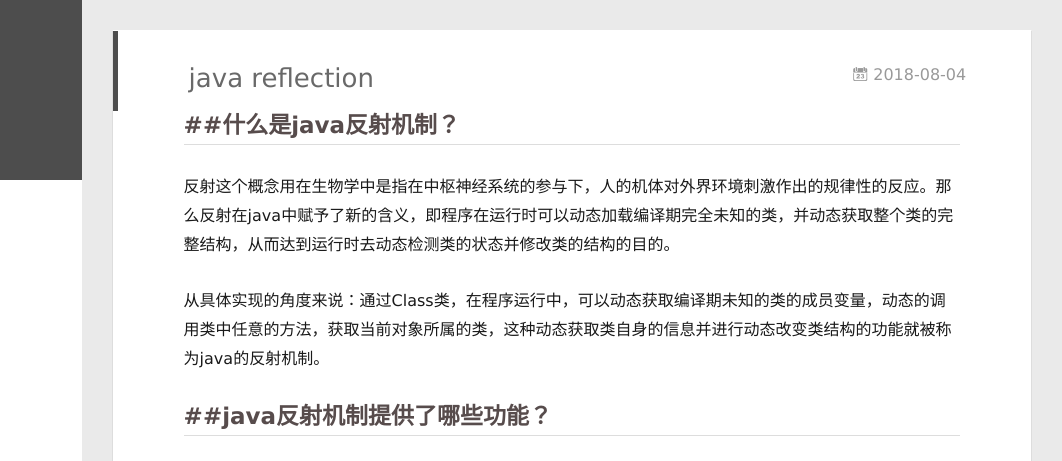
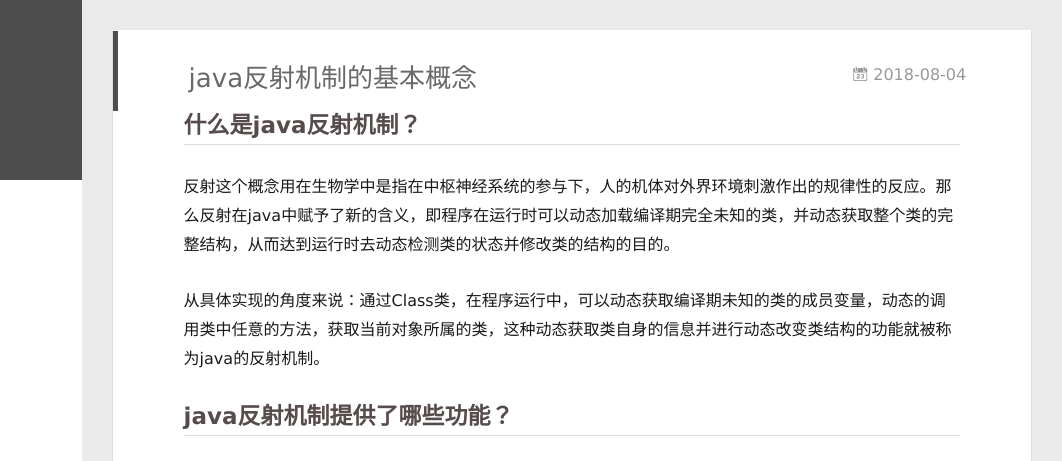
Before and after one commit to tongqinghuan/tongqinghuan.github.io, a plain HTML site: page 2018/08/04/java反射机制/index.html in a window 1280 px wide. Shown: the top 461 px of the page, 218-1280 px from the left. Drawn offline with Linux system fonts and the light colour scheme; files whose address does not match are found by name.

Commit message:
Site updated: 2018-08-04 19:00:29

```diff
--- a/2018/08/04/java反射机制/index.html
+++ b/2018/08/04/java反射机制/index.html
@@ -6,19 +6,19 @@
   <meta name="renderer" content="webkit">
   <meta http-equiv="X-UA-Compatible" content="IE=edge" >
   <link rel="dns-prefetch" href="http://yoursite.com">
-  <title>java reflection | Hexo</title>
+  <title>java反射机制的基本概念 | Hexo</title>
   <meta name="viewport" content="width=device-width, initial-scale=1, maximum-scale=1">
-  <meta name="description" content="##什么是java反射机制？反射这个概念用在生物学中是指在中枢神经系统的参与下，人的机体对外界环境刺激作出的规律性的反应。那么反射在java中赋予了新的含义，即程序在运行时可以动态加载编译期完全未知的类，并动态获取整个类的完整结构，从而达到运行时去动态检测类的状态并修改类的结构的目的。 从具体实现的角度来说：通过Class类，在程序运行中，可以动态获取编译期未知的类的成员变量，动态的调用类中任意的">
+  <meta name="description" content="什么是java反射机制？反射这个概念用在生物学中是指在中枢神经系统的参与下，人的机体对外界环境刺激作出的规律性的反应。那么反射在java中赋予了新的含义，即程序在运行时可以动态加载编译期完全未知的类，并动态获取整个类的完整结构，从而达到运行时去动态检测类的状态并修改类的结构的目的。 从具体实现的角度来说：通过Class类，在程序运行中，可以动态获取编译期未知的类的成员变量，动态的调用类中任意的方法">
 <meta property="og:type" content="article">
-<meta property="og:title" content="java reflection">
+<meta property="og:title" content="java反射机制的基本概念">
 <meta property="og:url" content="http://yoursite.com/2018/08/04/java反射机制/index.html">
 <meta property="og:site_name" content="Hexo">
-<meta property="og:description" content="##什么是java反射机制？反射这个概念用在生物学中是指在中枢神经系统的参与下，人的机体对外界环境刺激作出的规律性的反应。那么反射在java中赋予了新的含义，即程序在运行时可以动态加载编译期完全未知的类，并动态获取整个类的完整结构，从而达到运行时去动态检测类的状态并修改类的结构的目的。 从具体实现的角度来说：通过Class类，在程序运行中，可以动态获取编译期未知的类的成员变量，动态的调用类中任意的">
+<meta property="og:description" content="什么是java反射机制？反射这个概念用在生物学中是指在中枢神经系统的参与下，人的机体对外界环境刺激作出的规律性的反应。那么反射在java中赋予了新的含义，即程序在运行时可以动态加载编译期完全未知的类，并动态获取整个类的完整结构，从而达到运行时去动态检测类的状态并修改类的结构的目的。 从具体实现的角度来说：通过Class类，在程序运行中，可以动态获取编译期未知的类的成员变量，动态的调用类中任意的方法">
 <meta property="og:locale" content="default">
-<meta property="og:updated_time" content="2018-08-04T10:47:54.026Z">
+<meta property="og:updated_time" content="2018-08-04T10:51:36.632Z">
 <meta name="twitter:card" content="summary">
-<meta name="twitter:title" content="java reflection">
-<meta name="twitter:description" content="##什么是java反射机制？反射这个概念用在生物学中是指在中枢神经系统的参与下，人的机体对外界环境刺激作出的规律性的反应。那么反射在java中赋予了新的含义，即程序在运行时可以动态加载编译期完全未知的类，并动态获取整个类的完整结构，从而达到运行时去动态检测类的状态并修改类的结构的目的。 从具体实现的角度来说：通过Class类，在程序运行中，可以动态获取编译期未知的类的成员变量，动态的调用类中任意的">
+<meta name="twitter:title" content="java反射机制的基本概念">
+<meta name="twitter:description" content="什么是java反射机制？反射这个概念用在生物学中是指在中枢神经系统的参与下，人的机体对外界环境刺激作出的规律性的反应。那么反射在java中赋予了新的含义，即程序在运行时可以动态加载编译期完全未知的类，并动态获取整个类的完整结构，从而达到运行时去动态检测类的状态并修改类的结构的目的。 从具体实现的角度来说：通过Class类，在程序运行中，可以动态获取编译期未知的类的成员变量，动态的调用类中任意的方法">
 
     <link rel="alternative" href="/atom.xml" title="Hexo" type="application/atom+xml">
 
@@ -161,7 +161,7 @@
 
 
     <h1 class="article-title" itemprop="name">
-      java reflection
+      java反射机制的基本概念
     </h1>
 
 
@@ -174,9 +174,9 @@
 
     <div class="article-entry" itemprop="articleBody">
 
-        <h2 id="什么是java反射机制？"><a href="#什么是java反射机制？" class="headerlink" title="##什么是java反射机制？"></a>##什么是java反射机制？</h2><p>反射这个概念用在生物学中是指在中枢神经系统的参与下，人的机体对外界环境刺激作出的规律性的反应。那么反射在java中赋予了新的含义，即程序在运行时可以动态加载编译期完全未知的类，并动态获取整个类的完整结构，从而达到运行时去动态检测类的状态并修改类的结构的目的。</p>
+        <h2 id="什么是java反射机制？"><a href="#什么是java反射机制？" class="headerlink" title="什么是java反射机制？"></a>什么是java反射机制？</h2><p>反射这个概念用在生物学中是指在中枢神经系统的参与下，人的机体对外界环境刺激作出的规律性的反应。那么反射在java中赋予了新的含义，即程序在运行时可以动态加载编译期完全未知的类，并动态获取整个类的完整结构，从而达到运行时去动态检测类的状态并修改类的结构的目的。</p>
 <p>从具体实现的角度来说：通过Class类，在程序运行中，可以动态获取编译期未知的类的成员变量，动态的调用类中任意的方法，获取当前对象所属的类，这种动态获取类自身的信息并进行动态改变类结构的功能就被称为java的反射机制。</p>
-<h2 id="java反射机制提供了哪些功能？"><a href="#java反射机制提供了哪些功能？" class="headerlink" title="##java反射机制提供了哪些功能？"></a>##java反射机制提供了哪些功能？</h2><p>与java发射相关的API在包java.lang.raflect中。</p>
+<h2 id="java反射机制提供了哪些功能？"><a href="#java反射机制提供了哪些功能？" class="headerlink" title="java反射机制提供了哪些功能？"></a>java反射机制提供了哪些功能？</h2><p>与java发射相关的API在包java.lang.raflect中。</p>
 <p>java.lang.reflect API中最核心的类是Class 类（也可以称之为反射类，java就是通过这个反射类实现了java的反射的功能）。获取Class类的对象有三种方式：</p>
 <ol>
 <li>.class 每个类都隐含一个Class对象<br>Class<string> class=String.class  </string></li>
```
Also changed, not shown: 2018/08/04/实习总结/index.html (+1 -1 lines), archives/2018/08/index.html (+1 -1 lines), archives/2018/index.html (+1 -1 lines), archives/index.html (+1 -1 lines), content.json (+1 -1 lines), index.html (+3 -3 lines).
